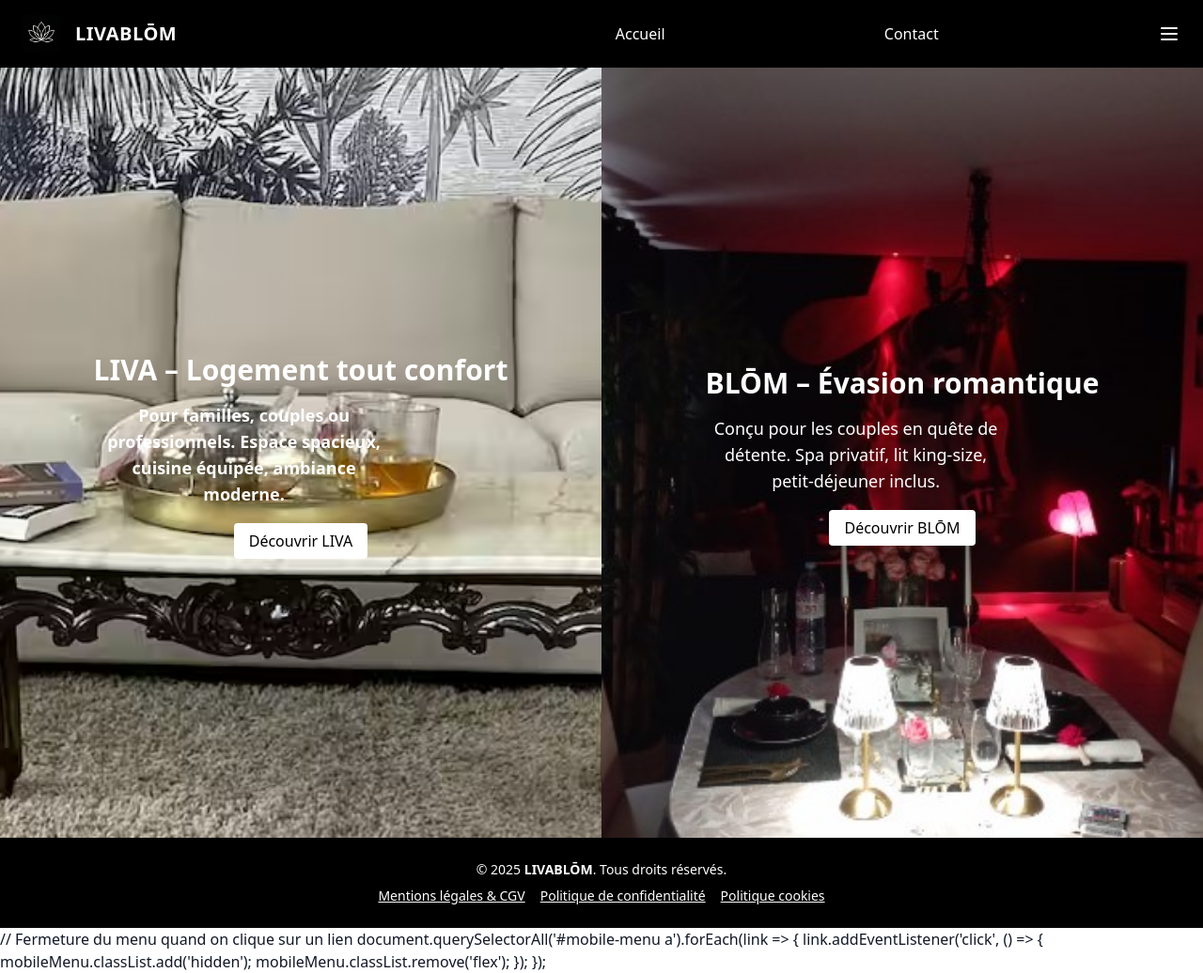
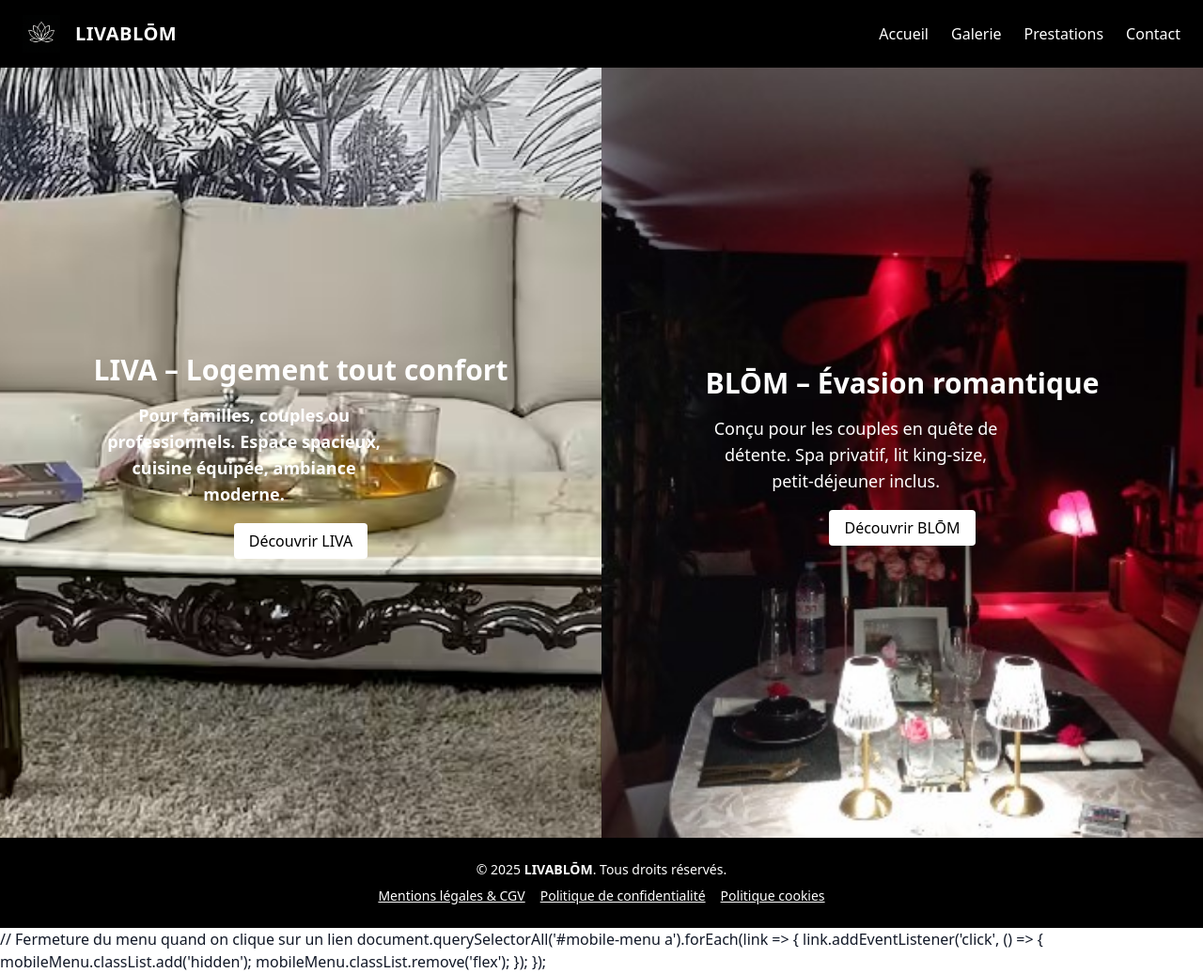
Before and after one commit to LIVABLOM/LIVABLOM, a Jekyll site: the page built from index.md, in a window 1280 px wide. Shown: the whole page at 94% size. Built offline with Jekyll 4.4.1, drawn with Linux system fonts in a browser that asks for light colours; comment, search, counter and statistics services are not loaded.

Commit message:
Update default.html

```diff
--- a/_layouts/default.html
+++ b/_layouts/default.html
@@ -124,9 +124,7 @@
 
 </head>
   <body class="bg-white text-gray-900 m-0 p-0 overflow-x-hidden ...">
-<header class="bg-black text-white w-full px-6 py-4 relative z-50">
-  <div class="flex justify-between items-center">
-    <!-- Logo + Titre -->
+<header class="bg-black text-white w-full px-6 py-4 relative z-50 flex justify-between items-center">
   <div class="flex items-center space-x-4">
     <img src="{{ site.baseurl }}/assets/images/logo-livablom.png" alt="Logo LIVABLŌM" class="h-10 w-auto">
     <h1 class="text-xl font-extrabold tracking-wide">LIVABLŌM</h1>
@@ -134,51 +132,26 @@
 
   <!-- Menu desktop -->
   <nav class="hidden sm:flex space-x-6">
-       </nav>
     <a href="{{ site.baseurl }}/" class="hover:underline">Accueil</a>
-
-      {% if page.url contains 'liva' %}
-        <a href="{{ site.baseurl }}/galerie-liva" class="hover:underline">Galerie</a>
-        <a href="{{ site.baseurl }}/prestations-liva" class="hover:underline">Prestations</a>
-      {% elsif page.url contains 'blom' %}
-        <a href="{{ site.baseurl }}/galerie-blom" class="hover:underline">Galerie</a>
-        <a href="{{ site.baseurl }}/prestations-blom" class="hover:underline">Prestations</a>
-      {% elsif page.url == '/' %}
-        <!-- Pas de lien Galerie sur la page d'accueil -->
-        <a href="{{ site.baseurl }}/contact" class="hover:underline">Contact</a>
-      {% else %}
     <a href="{{ site.baseurl }}/galerie" class="hover:underline">Galerie</a>
     <a href="{{ site.baseurl }}/prestations" class="hover:underline">Prestations</a>
-      {% endif %}
+    <a href="{{ site.baseurl }}/contact" class="hover:underline">Contact</a>
   </nav>
 
- <!-- Hamburger + Menu mobile -->
-<button id="menu-toggle" class="focus:outline-none" aria-label="Ouvrir le menu">
+  <!-- Hamburger (visible sur mobile uniquement) -->
+  <button id="menu-toggle" class="sm:hidden focus:outline-none" aria-label="Ouvrir le menu">
     <svg class="w-6 h-6" fill="none" stroke="currentColor" viewBox="0 0 24 24">
       <path stroke-linecap="round" stroke-linejoin="round" stroke-width="2"
         d="M4 6h16M4 12h16M4 18h16"/>
     </svg>
   </button>
 
-<div id="mobile-menu" class="hidden fixed inset-x-0 top-16 bg-black text-white flex flex-col space-y-4 p-6 z-50 sm:hidden">
-  <a href="{{ site.baseurl }}/" class="hover:underline">Accueil</a>
-
-  {% if page.url contains 'liva' %}
-    <a href="{{ site.baseurl }}/galerie-liva" class="hover:underline">Galerie</a>
-    <a href="{{ site.baseurl }}/prestations-liva" class="hover:underline">Prestations</a>
-  {% elsif page.url contains 'blom' %}
-    <a href="{{ site.baseurl }}/galerie-blom" class="hover:underline">Galerie</a>
-    <a href="{{ site.baseurl }}/prestations-blom" class="hover:underline">Prestations</a>
-  {% elsif page.url == '/' %}
-    <a href="{{ site.baseurl }}/prestations" class="hover:underline">Prestations</a>
-    <a href="{{ site.baseurl }}/contact" class="hover:underline">Contact</a>
-  {% else %}
-    <a href="{{ site.baseurl }}/galerie" class="hover:underline">Galerie</a>
-    <a href="{{ site.baseurl }}/prestations" class="hover:underline">Prestations</a>
-    <a href="{{ site.baseurl }}/contact" class="hover:underline">Contact</a>
-  {% endif %}
- </div>
-</div>
+  <!-- Menu mobile (caché par défaut) -->
+  <div id="mobile-menu" class="hidden absolute right-0 top-16 bg-black rounded shadow-lg flex-col space-y-2 text-sm p-4 z-50 w-48 sm:hidden">
+    <a href="{{ site.baseurl }}/" class="block hover:underline">Accueil</a>
+    <a href="{{ site.baseurl }}/galerie" class="block hover:underline">Galerie</a>
+    <a href="{{ site.baseurl }}/prestations" class="block hover:underline">Prestations</a>
+    <a href="{{ site.baseurl }}/contact" class="block hover:underline">Contact</a>
   </div>
 </header>
 
```
Lines whose indentation alone changed are shown as unchanged.
